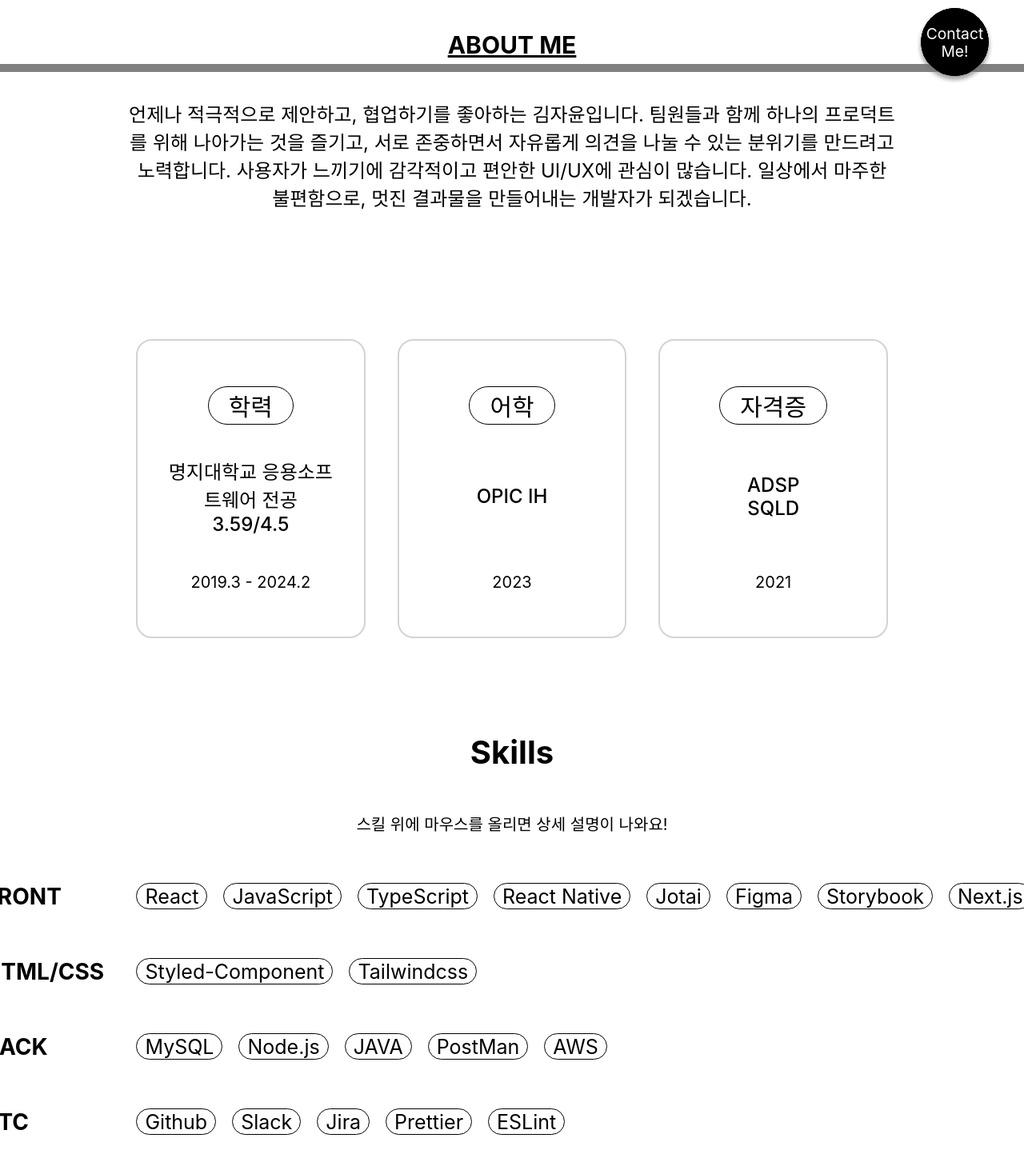
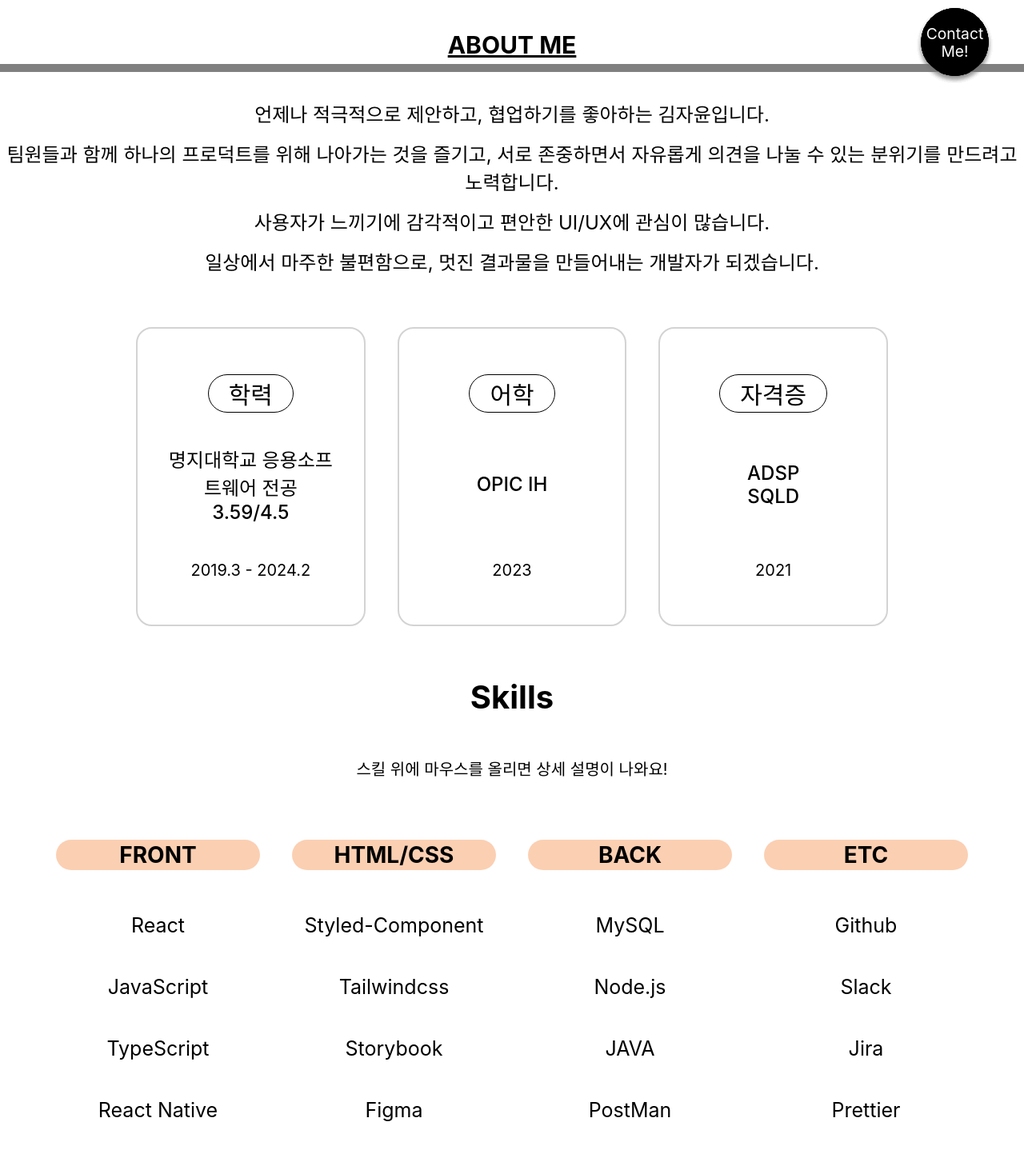
Before and after one commit to zayoonez/zayoonez.github.io, a React (Create React App) app: page / in a window 1280 px wide. Shown: the part 660-2113 px from the top of the page at 80% size. Built offline with nearby package versions, Linux system fonts and the light colour scheme.

Commit message:
fix: Skills ui 수정, custom cursor 수정

```diff
--- a/src/Components/Common/ContactButton.js
+++ b/src/Components/Common/ContactButton.js
@@ -1,7 +1,7 @@
-import React, {useState} from 'react';
-import styled from 'styled-components';
+import React, { useState } from "react";
+import styled from "styled-components";
 import { Link, Router, Route } from "react-router-dom";
-import {motion} from "framer-motion"
+import { motion } from "framer-motion";
 
 const ButtonSection = styled(motion(Link))`
   position: fixed;
@@ -10,7 +10,7 @@ const ButtonSection = styled(motion(Link))`
   bottom: 3rem;
   text-align: center;
   margin-right: 15px;
-    right:2rem;
+  right: 2rem;
   background-color: #000;
   border-radius: 50px;
   border: 2px solid #000; /* 검은색 테두리 */
@@ -24,17 +24,18 @@ const ButtonSection = styled(motion(Link))`
 const ButtonText = styled.div`
   font-size: 18px;
   color: white;
-
 `;
 
 const ContactButton = () => {
   return (
-        <ButtonSection to="/Contact"
-            animate={{ scale: [1, 1.12, 1],
-                transition: { repeat: Infinity, duration: 1.8 } }}>
-            <ButtonText>
-                Contact Me!
-            </ButtonText>
+    <ButtonSection
+      to="/Contact"
+      animate={{
+        scale: [1, 1.12, 1],
+        transition: { repeat: Infinity, duration: 1.8 },
+      }}
+    >
+      <ButtonText>Contact Me!</ButtonText>
     </ButtonSection>
   );
 };
--- a/src/Components/Common/CustomCursor.js
+++ b/src/Components/Common/CustomCursor.js
@@ -1,9 +1,11 @@
 import styled from "styled-components";
-import {motion} from "framer-motion"
+import { motion } from "framer-motion";
 import React, { useEffect, useState } from "react";
 
 const Cursor = styled(motion.div)`
-    background-color: rgb(241, 96, 0);
+  background-color: rgb(241, 96, 0, 0.4);
+  /* backdrop-filter: blur(20px); */
+  filter: blur(5px); /* 요소에 블러 효과 적용 */
   height: 32px;
   width: 32px;
   border-radius: 50%;
@@ -11,52 +13,44 @@ const Cursor = styled(motion.div)`
   top: 0;
   left: 0;
   pointer-events: none;
-
-
 `;
 
 const CustomCursor = () => {
   const [mousePosition, setMousePosition] = useState({
-        x:0,
-        y:0
+    x: 0,
+    y: 0,
   });
   console.log(mousePosition);
-    useEffect(()=> {
-        const mouseMove = e => {
+  useEffect(() => {
+    const mouseMove = (e) => {
       setMousePosition({
         x: e.clientX,
-                y: e.clientY
-            })
-        }
+        y: e.clientY,
+      });
+    };
     window.addEventListener("mousemove", mouseMove);
 
-        return() => {
+    return () => {
       window.removeEventListener("mousemove", mouseMove);
-        }
-    },[]);
+    };
+  }, []);
 
   const cursorVariants = {
-        default : {
-            x:mousePosition.x -16,
-            y:mousePosition.y -16
+    default: {
+      x: mousePosition.x - 16,
+      y: mousePosition.y - 16,
     },
     // text: {
-        //     height: 150,
-        //     width: 150,
-        //     x: mousePosition.x - 70,
-        //     y: mousePosition.y - 70,
-        //     backgroundColor: "aqua",
-        //     mixBlendMode: "difference",
-        //   },
+    //   height: 150,
+    //   width: 150,
+    //   x: mousePosition.x - 70,
+    //   y: mousePosition.y - 70,
+    //   backgroundColor: "aqua",
+    //   mixBlendMode: "difference",
+    // },
   };
 
-
-    return (
-        <Cursor
-        variants={cursorVariants}
-        animate="default"
-        ></Cursor>
-      )
-}
+  return <Cursor variants={cursorVariants} animate="default"></Cursor>;
+};
 
 export default CustomCursor;
--- a/src/Pages/About.js
+++ b/src/Pages/About.js
@@ -1,9 +1,9 @@
 import styled from "styled-components";
-import React from "react";
+import React, { useRef } from "react";
 import Body from "Components/Common/Body";
+import { motion, AnimatePresence } from "framer-motion";
 
 const Container = styled.section`
-  /* height: 100vh; */
   background-color: transparent;
   text-align: center;
   font-size: 30px;
@@ -20,9 +20,11 @@ const AboutMe = styled.div`
   display: flex;
   justify-content: center;
   align-items: center;
-  margin: 0 160px 160px 160px;
+  /* margin: 0 160px 160px 160px; */
+  margin: 15px 0px;
+  overflow: hidden;
 `;
-const Boxes = styled.div`
+const Boxes = styled(motion.div)`
   display: flex;
   flex-direction: row;
   justify-content: space-between;
@@ -48,14 +50,14 @@ const Content = styled.div`
   justify-content: center;
   align-items: center;
 `;
-const Box = styled.div`
+const Box = styled(motion.div)`
   display: flex;
   flex-direction: column;
   align-items: center;
   justify-content: center;
   width: 35vw;
   border: 2px solid lightgray;
-  margin: 0px 20px;
+  margin: 50px 20px 0px 20px;
   border-radius: 20px;
   padding: 20px 30px;
   height: 330px;
@@ -66,33 +68,67 @@ const Year = styled.div`
 `;
 const cString = "ADSP\nSQLD";
 const eduString = "명지대학교 응용소프트웨어 전공\n3.59/4.5";
+const boxesVariants = {
+  hidden: {
+    opacity: 0,
+  },
+  visible: {
+    opacity: 1,
+    transition: {
+      when: "beforeChildren",
+      staggerChildren: 0.2,
+      type: "spring",
+    },
+  },
+};
 
+const variants = {
+  hidden: { opacity: 0, y: 50 },
+  visible: { opacity: 1, y: 0 },
+};
 const { forwardRef } = require("react");
 
 const About = forwardRef((props, ref) => {
+  // const refs = {
+  //   boxRef: useRef(),
+  // };
   return (
     <Container ref={(aboutRef) => (ref.current[1] = aboutRef)}>
       <Body>
         <AboutTitle>ABOUT ME</AboutTitle>
         <AboutMe>
-          언제나 적극적으로 제안하고, 협업하기를 좋아하는 김자윤입니다. 팀원들과
-          함께 하나의 프로덕트를 위해 나아가는 것을 즐기고, 서로 존중하면서
-          자유롭게 의견을 나눌 수 있는 분위기를 만드려고 노력합니다. 사용자가
-          느끼기에 감각적이고 편안한 UI/UX에 관심이 많습니다. 일상에서 마주한
-          불편함으로, 멋진 결과물을 만들어내는 개발자가 되겠습니다.
+          언제나 적극적으로 제안하고, 협업하기를 좋아하는 김자윤입니다.
         </AboutMe>
-        <Boxes>
-          <Box>
+        <AboutMe>
+          팀원들과 함께 하나의 프로덕트를 위해 나아가는 것을 즐기고, 서로
+          존중하면서 자유롭게 의견을 나눌 수 있는 분위기를 만드려고 노력합니다.{" "}
+        </AboutMe>
+        <AboutMe>
+          사용자가 느끼기에 감각적이고 편안한 UI/UX에 관심이 많습니다.{" "}
+        </AboutMe>
+        <AboutMe>
+          일상에서 마주한 불편함으로, 멋진 결과물을 만들어내는 개발자가
+          되겠습니다.
+        </AboutMe>
+
+        <Boxes
+          // ref={refs.boxRef}
+          variants={boxesVariants}
+          initial="hidden"
+          whileInView="visible"
+          // animate="visible"
+        >
+          <Box variants={variants}>
             <Title>학력</Title>
             <Content>{eduString}</Content>
             <Year>2019.3 - 2024.2</Year>
           </Box>
-          <Box>
+          <Box variants={variants}>
             <Title>어학</Title>
             <Content>OPIC IH</Content>
             <Year>2023</Year>
           </Box>
-          <Box>
+          <Box variants={variants}>
             <Title>자격증</Title>
             <Content>{cString}</Content>
             <Year>2021</Year>
--- a/src/Pages/Contact.js
+++ b/src/Pages/Contact.js
@@ -336,7 +336,7 @@ const Contact = forwardRef((props, ref) => {
   return (
     <Container ref={(contactRef) => (ref.current[4] = contactRef)}>
       <Body>
-        <LetterAnimation contact text="CONTACT US!"></LetterAnimation>
+        <LetterAnimation contact text="CONTACT ME!"></LetterAnimation>
         <FormBlock onSubmit={handleSubmit}>
           <FormBlockLeft>
             <RadioTitle>프로젝트 카테고리</RadioTitle>
--- a/src/Pages/Skills.js
+++ b/src/Pages/Skills.js
@@ -1,60 +1,95 @@
 import styled from "styled-components";
-import React from "react";
+import React, { useState } from "react";
 import SkillBox from "Components/Common/SkillBox";
 import data from "../skillsdata.json";
 import { motion } from "framer-motion";
+import Body from "Components/Common/Body";
 
 const Container = styled.section`
-  height: 100vh;
+  /* height: 100vh; */
   background-color: transparent;
+`;
+const SkillsContainer = styled.div`
   display: flex;
+  flex-direction: row;
+  padding: 20px 50px;
   justify-content: center;
-  align-items: center;
-  flex-direction: column;
 `;
-const SkillsContainer = styled.div``;
+
 const Notice = styled.div`
   font-size: 20px;
+  text-align: center;
 `;
 const SkillsTitle = styled.div`
   font-weight: bold;
   font-size: 40px;
   margin-bottom: 50px;
+  text-align: center;
 `;
 const SkillSet = styled.div`
   display: flex;
   flex-direction: row;
+  margin-top: 20px;
+  justify-content: center;
 `;
 const Skillss = styled.div`
   display: flex;
-  flex-direction: row;
-  margin: 60px 0px;
+  flex-direction: column;
+  margin: 35px 0px;
+  width: 25%;
 `;
 const Skill = styled(motion.div)`
   white-space: nowrap;
   width: auto;
-  padding: 2px 10px;
+  /* padding: 2px 10px; */
   height: 27px;
   background-color: white;
-  border-radius: 50px;
-  border: 1px solid black;
-  margin: 0px 10px;
+  /* border-radius: 50px; */
+  /* border: 1px solid black; */
+  margin: 15px 0px;
   font-size: 25px;
   display: flex;
   align-items: center;
   cursor: alias;
+  display: flex;
+  flex-direction: column;
+  align-items: center;
+  justify-content: center;
+  transition: filter 0.3s ease; /* 흐림 효과에 transition 적용 */
+
+  ${(props) =>
+    props.blur &&
+    "filter: blur(18px);"}/* blur prop이 true이면 흐림 효과 적용 */
 `;
 const SkillCategory = styled.div`
   font-weight: bold;
-  margin-right: 60px;
-  width: 120px;
   font-size: 28px;
+  text-align: center;
+  /* border: 2px solid black; */
+  border-radius: 20px;
+  margin: 20px;
+  padding: 2px 10px;
+  background-color: rgb(241, 96, 0, 0.3);
+  /* backdrop-filter: blur(10px);
+  -webkit-backdrop-filter: blur(10px); */
+  /* filter: blur(5px); */
 `;
+const AboutSkill = styled.div`
+  font-size: 15px !important;
+  font-weight: 700 !important;
+  margin-top: 10px;
+  padding: 5px;
+  white-space: normal;
+`;
+
 const { forwardRef } = require("react");
 
 const Skills = forwardRef((props, ref) => {
+  const [isHovering, setIsHovering] = useState(null);
+
   return (
     <Container ref={(skillsRef) => (ref.current[2] = skillsRef)}>
+      <Body>
         <SkillsTitle>Skills</SkillsTitle>
         <Notice>스킬 위에 마우스를 올리면 상세 설명이 나와요!</Notice>
         <SkillsContainer>
@@ -62,7 +97,19 @@ const Skills = forwardRef((props, ref) => {
             <SkillCategory>FRONT</SkillCategory>
             {data.Front.map((skill) => (
               <SkillSet key={skill.id}>
-              <Skill whileHover={{ scale: 1.2 }}>{skill.name}</Skill>
+                <Skill
+                  whileHover={{
+                    scale: 1.2,
+                  }}
+                  onMouseEnter={() => setIsHovering(skill.id)}
+                  onMouseLeave={() => setIsHovering(null)}
+                  blur={isHovering && isHovering !== skill.id}
+                >
+                  {skill.name}
+                  {isHovering === skill.id && (
+                    <AboutSkill>{skill.description}</AboutSkill>
+                  )}
+                </Skill>
               </SkillSet>
             ))}
           </Skillss>
@@ -70,7 +117,19 @@ const Skills = forwardRef((props, ref) => {
             <SkillCategory>HTML/CSS</SkillCategory>
             {data.CSS.map((skill) => (
               <SkillSet key={skill.id}>
-              <Skill whileHover={{ scale: 1.2 }}>{skill.name}</Skill>
+                <Skill
+                  whileHover={{
+                    scale: 1.2,
+                  }}
+                  onMouseEnter={() => setIsHovering(skill.id)}
+                  onMouseLeave={() => setIsHovering(null)}
+                  blur={isHovering && isHovering !== skill.id}
+                >
+                  {skill.name}
+                  {isHovering === skill.id && (
+                    <AboutSkill>{skill.description}</AboutSkill>
+                  )}
+                </Skill>
               </SkillSet>
             ))}
           </Skillss>
@@ -78,7 +137,19 @@ const Skills = forwardRef((props, ref) => {
             <SkillCategory>BACK</SkillCategory>
             {data.Back.map((skill) => (
               <SkillSet key={skill.id}>
-              <Skill whileHover={{ scale: 1.2 }}>{skill.name}</Skill>
+                <Skill
+                  whileHover={{
+                    scale: 1.2,
+                  }}
+                  onMouseEnter={() => setIsHovering(skill.id)}
+                  onMouseLeave={() => setIsHovering(null)}
+                  blur={isHovering && isHovering !== skill.id}
+                >
+                  {skill.name}
+                  {isHovering === skill.id && (
+                    <AboutSkill>{skill.description}</AboutSkill>
+                  )}
+                </Skill>
               </SkillSet>
             ))}
           </Skillss>
@@ -86,11 +157,24 @@ const Skills = forwardRef((props, ref) => {
             <SkillCategory>ETC</SkillCategory>
             {data.ETC.map((skill) => (
               <SkillSet key={skill.id}>
-              <Skill whileHover={{ scale: 1.2 }}>{skill.name}</Skill>
+                <Skill
+                  whileHover={{
+                    scale: 1.2,
+                  }}
+                  onMouseEnter={() => setIsHovering(skill.id)}
+                  onMouseLeave={() => setIsHovering(null)}
+                  blur={isHovering && isHovering !== skill.id}
+                >
+                  {skill.name}
+                  {isHovering === skill.id && (
+                    <AboutSkill>{skill.description}</AboutSkill>
+                  )}
+                </Skill>
               </SkillSet>
             ))}
           </Skillss>
         </SkillsContainer>
+      </Body>
     </Container>
   );
 });
--- a/src/skillsdata.json
+++ b/src/skillsdata.json
@@ -27,16 +27,6 @@
     },
     {
       "id": 16,
-      "name": "Figma",
-      "description": "UI/UX에 관심이 많아, 현재까지 참여한 모든 프로젝트의 UI/UX 디자인을 했습니다. "
-    },
-    {
-      "id": 17,
-      "name": "Storybook",
-      "description": "React 컴포넌트들을 Storybook을 통해 가시화, 문서화하고 관리하여 개발 효율성을 높일 수 있습니다."
-    },
-    {
-      "id": 18,
       "name": "Next.js",
       "description": "!?!?"
     }
@@ -51,6 +41,16 @@
       "id": 22,
       "name": "Tailwindcss",
       "description": "현재 이용중인 css 툴로, Styled-component와는 달리 개발 중인 코드와 한눈에 보이는 점이 메리트 있게 느껴져 사용하고있습니다."
+    },
+    {
+      "id": 23,
+      "name": "Storybook",
+      "description": "React 컴포넌트들을 Storybook을 통해 가시화, 문서화하고 관리하여 개발 효율성을 높일 수 있습니다."
+    },
+    {
+      "id": 24,
+      "name": "Figma",
+      "description": "UI/UX에 관심이 많아, 현재까지 참여한 모든 프로젝트의 UI/UX 디자인을 했습니다. "
     }
   ],
   "Back": [
```
Lines whose indentation alone changed are shown as unchanged.
